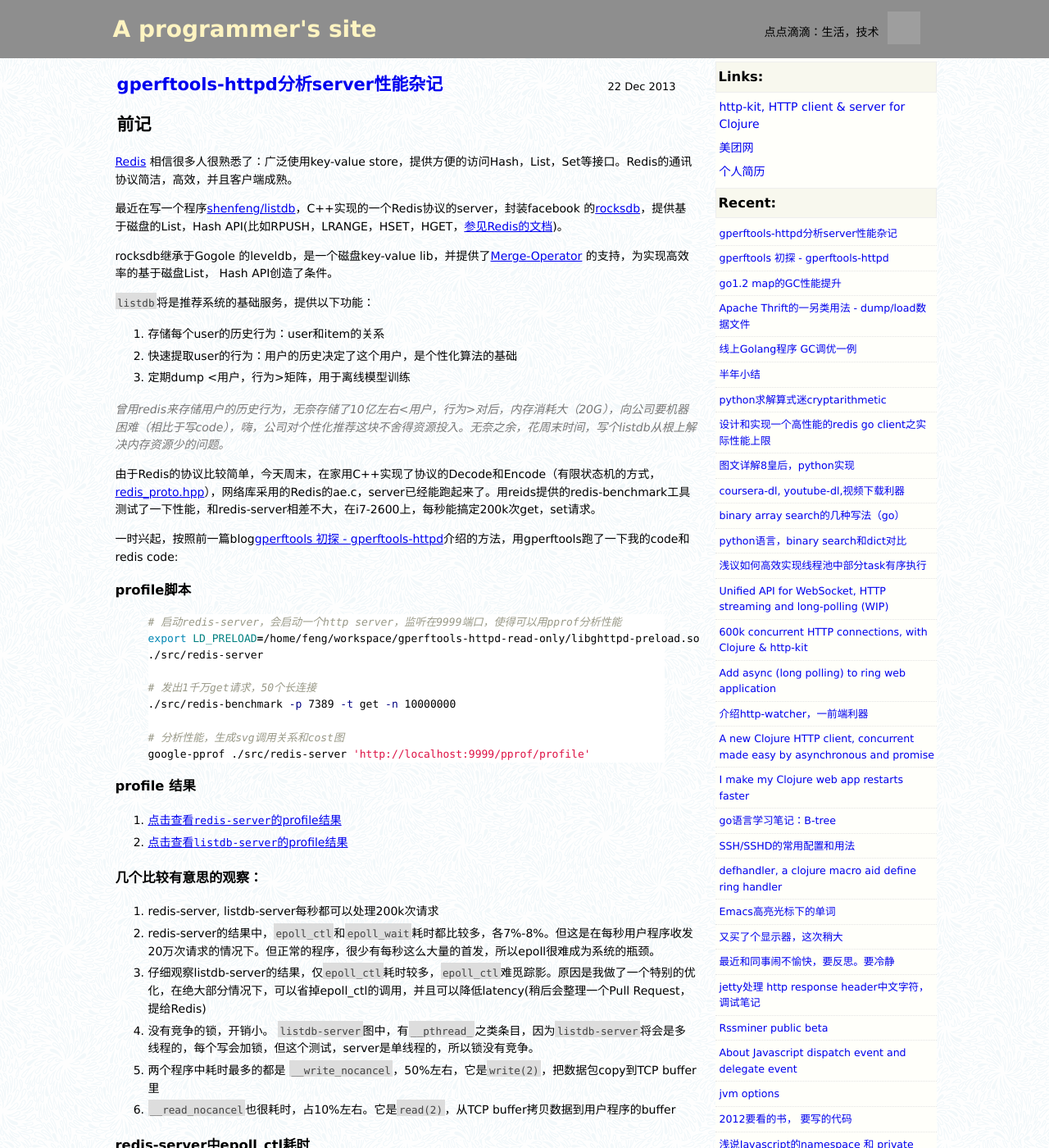
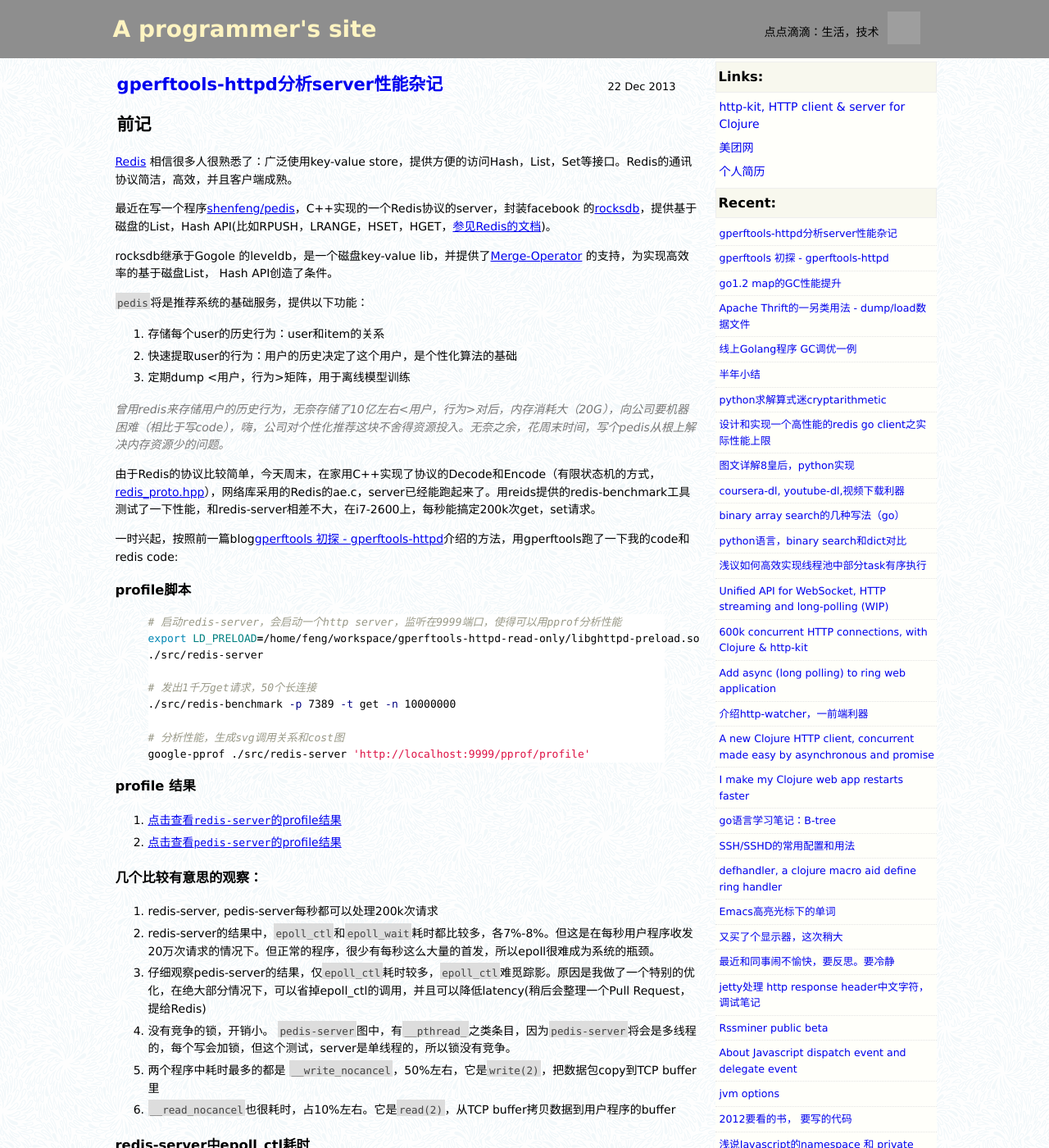
Before and after one commit to shenfeng/shenfeng.github.com, a Jekyll site: the page built from _posts/2013-12-22-profiling-redis-server.md, in a window 1280 px wide and 1400 px high. Shown: the whole window at 82% size. Built offline with Jekyll 4.4.1, drawn with Linux system fonts in a browser that asks for light colours; comment, search, counter and statistics services are not loaded; some of the changed text lies outside the part shown; grey boxes are pictures that could not be loaded.

Commit message:
listdb=>pedis

```diff
--- a/_posts/2013-12-22-profiling-redis-server.md
+++ b/_posts/2013-12-22-profiling-redis-server.md
@@ -11,21 +11,21 @@ title: gperftools-httpd分析server性能杂记
 [Redis](http://redis.io/) 相信很多人很熟悉了：广泛使用key-value
 store，提供方便的访问Hash，List，Set等接口。Redis的通讯协议简洁，高效，并且客户端成熟。
 
-最近在写一个程序[shenfeng/listdb](https://github.com/shenfeng/listdb)，C++实现的一个Redis协议的server，封装facebook
+最近在写一个程序[shenfeng/pedis](https://github.com/shenfeng/pedis)，C++实现的一个Redis协议的server，封装facebook
 的[rocksdb](http://rocksdb.org/)，提供基于磁盘的List，Hash API(比如RPUSH，LRANGE，HSET，HGET，[参见Redis的文档](http://redis.io/commands#list))。
 
 rocksdb继承于Gogole 的leveldb，是一个磁盘key-value lib，并提供了[Merge-Operator](https://github.com/facebook/rocksdb/wiki/Merge-Operator)
 的支持，为实现高效率的基于磁盘List， Hash API创造了条件。
 
-`listdb`将是推荐系统的基础服务，提供以下功能：
+`pedis`将是推荐系统的基础服务，提供以下功能：
 
 1. 存储每个user的历史行为：user和item的关系
 2. 快速提取user的行为：用户的历史决定了这个用户，是个性化算法的基础
 3. 定期dump <用户，行为>矩阵，用于离线模型训练
 
-*曾用redis来存储用户的历史行为，无奈存储了10亿左右<用户，行为>对后，内存消耗大（20G），向公司要机器困难（相比于写code），嗨，公司对个性化推荐这块不舍得资源投入。无奈之余，花周末时间，写个listdb从根上解决内存资源少的问题。*
+*曾用redis来存储用户的历史行为，无奈存储了10亿左右<用户，行为>对后，内存消耗大（20G），向公司要机器困难（相比于写code），嗨，公司对个性化推荐这块不舍得资源投入。无奈之余，花周末时间，写个pedis从根上解决内存资源少的问题。*
 
-由于Redis的协议比较简单，今天周末，在家用C++实现了协议的Decode和Encode（有限状态机的方式，[redis_proto.hpp](https://github.com/shenfeng/listdb/blob/master/src/redis_proto.hpp)），网络库采用的Redis的ae.c，server已经能跑起来了。用reids提供的redis-benchmark工具测试了一下性能，和redis-server相差不大，在i7-2600上，每秒能搞定200k次get，set请求。
+由于Redis的协议比较简单，今天周末，在家用C++实现了协议的Decode和Encode（有限状态机的方式，[redis_proto.hpp](https://github.com/shenfeng/pedis/blob/master/src/redis_proto.hpp)），网络库采用的Redis的ae.c，server已经能跑起来了。用reids提供的redis-benchmark工具测试了一下性能，和redis-server相差不大，在i7-2600上，每秒能搞定200k次get，set请求。
 
 一时兴起，按照前一篇blog[gperftools 初探 -
 gperftools-httpd](http://shenfeng.me/gperftools-gperftools-httpd.html)介绍的方法，用gperftools跑了一下我的code和redis
@@ -48,14 +48,14 @@ google-pprof ./src/redis-server 'http://localhost:9999/pprof/profile'
 ### profile 结果
 
 1. [点击查看`redis-server`的profile结果](/imgs/redis-server-profile.svg)
-2. [点击查看`listdb-server`的profile结果](/imgs/listdb-server-profile.svg)
+2. [点击查看`pedis-server`的profile结果](/imgs/listdb-server-profile.svg)
 
 ### 几个比较有意思的观察：
 
-1. redis-server, listdb-server每秒都可以处理200k次请求
+1. redis-server, pedis-server每秒都可以处理200k次请求
 2. redis-server的结果中，`epoll_ctl`和`epoll_wait`耗时都比较多，各7%-8%。但这是在每秒用户程序收发20万次请求的情况下。但正常的程序，很少有每秒这么大量的首发，所以epoll很难成为系统的瓶颈。
-3. 仔细观察listdb-server的结果，仅`epoll_ctl`耗时较多，`epoll_ctl`难觅踪影。原因是我做了一个特别的优化，在绝大部分情况下，可以省掉epoll_ctl的调用，并且可以降低latency(稍后会整理一个Pull Request，提给Redis)
-4. 没有竞争的锁，开销小。 `listdb-server`图中，有`__pthread_`之类条目，因为`listdb-server`将会是多线程的，每个写会加锁，但这个测试，server是单线程的，所以锁没有竞争。
+3. 仔细观察pedis-server的结果，仅`epoll_ctl`耗时较多，`epoll_ctl`难觅踪影。原因是我做了一个特别的优化，在绝大部分情况下，可以省掉epoll_ctl的调用，并且可以降低latency(稍后会整理一个Pull Request，提给Redis)
+4. 没有竞争的锁，开销小。 `pedis-server`图中，有`__pthread_`之类条目，因为`pedis-server`将会是多线程的，每个写会加锁，但这个测试，server是单线程的，所以锁没有竞争。
 5. 两个程序中耗时最多的都是 `__write_nocancel`，50%左右，它是`write(2)`，把数据包copy到TCP buffer里
 6. `__read_nocancel`也很耗时，占10%左右。它是`read(2)`，从TCP buffer拷贝数据到用户程序的buffer
 
@@ -64,6 +64,6 @@ google-pprof ./src/redis-server 'http://localhost:9999/pprof/profile'
 
 ![epoll_ctl](/imgs/redis-epoll_ctl_epoll_wait.jpg)
 
-### listdb-server中epoll_ctl难觅踪影，epoll_wait耗时
+### pedis-server中epoll_ctl难觅踪影，epoll_wait耗时
 
 ![epoll_ctl](/imgs/listdb_epoll_wait.jpg)
```
